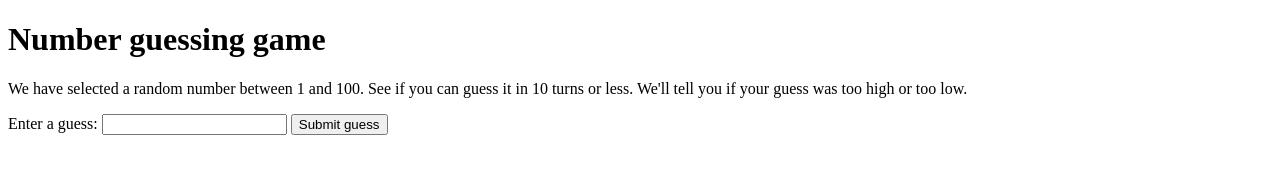
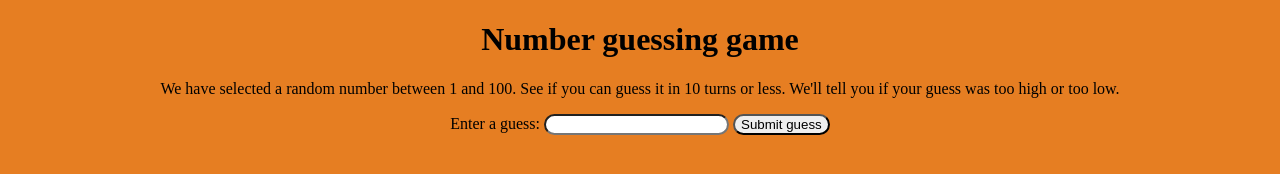
Before and after one commit to agw1010/guess-number, a plain HTML site: page index.html in a window 1280 px wide. Drawn offline with Linux system fonts and the light colour scheme.

Commit message:
Add files via upload

```diff
--- a/index.html
+++ b/index.html
@@ -4,6 +4,7 @@
     <meta charset="UTF-8">
     <meta name="viewport" content="width=device-width, initial-scale=1.0">
     <meta http-equiv="X-UA-Compatible" content="ie=edge">
+    <link rel="stylesheet" href="styles.css">
     <title>Number guessing game</title>
 </head>
 <body>
--- /dev/null
+++ b/styles.css
@@ -0,0 +1,8 @@
+body{
+    background-color: #e67e22;
+    text-align: center;
+}
+
+input{
+    border-radius: 15px;
+}
```
